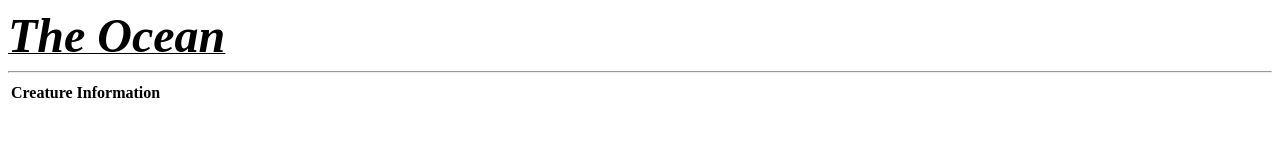
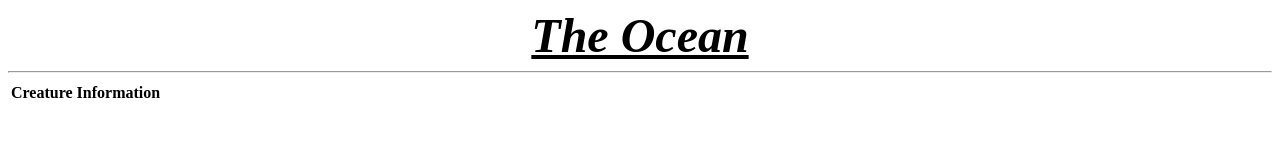
Before and after one commit to Arjuncodr/FINAL-PROJECT-A.github.io, a plain HTML site: page index2.html in a window 1280 px wide. Drawn offline with Linux system fonts and the light colour scheme.

Commit message:
Update index2.html

```diff
--- a/index2.html
+++ b/index2.html
@@ -4,7 +4,7 @@
 </head>
 <title>The Ocean</title>
 <body>
-<b><u><font face="agency FB" size="9"><i>The Ocean</i></font></u></b>
+<b><u><font face="agency FB" size="9"><i><center>The Ocean</i></center></font></u></b>
 <hr>
 <table>
 <tr>
```
